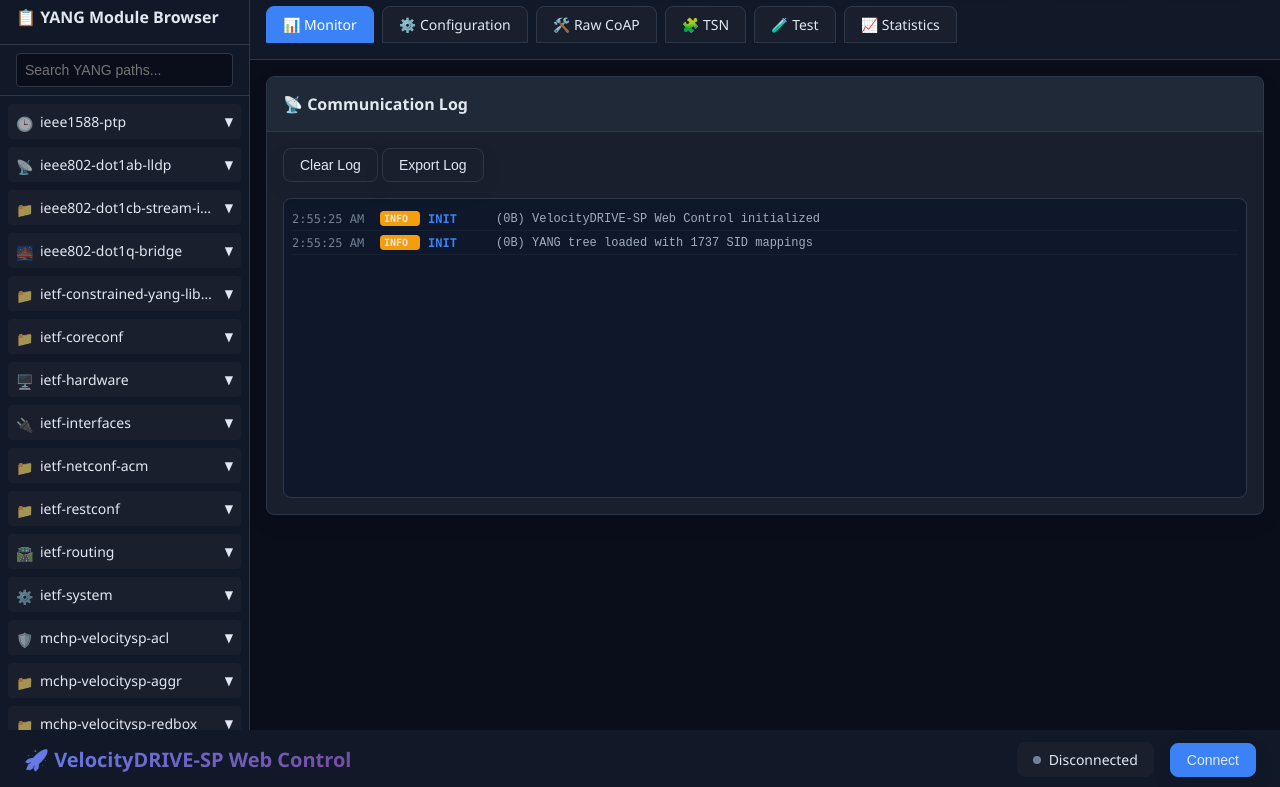
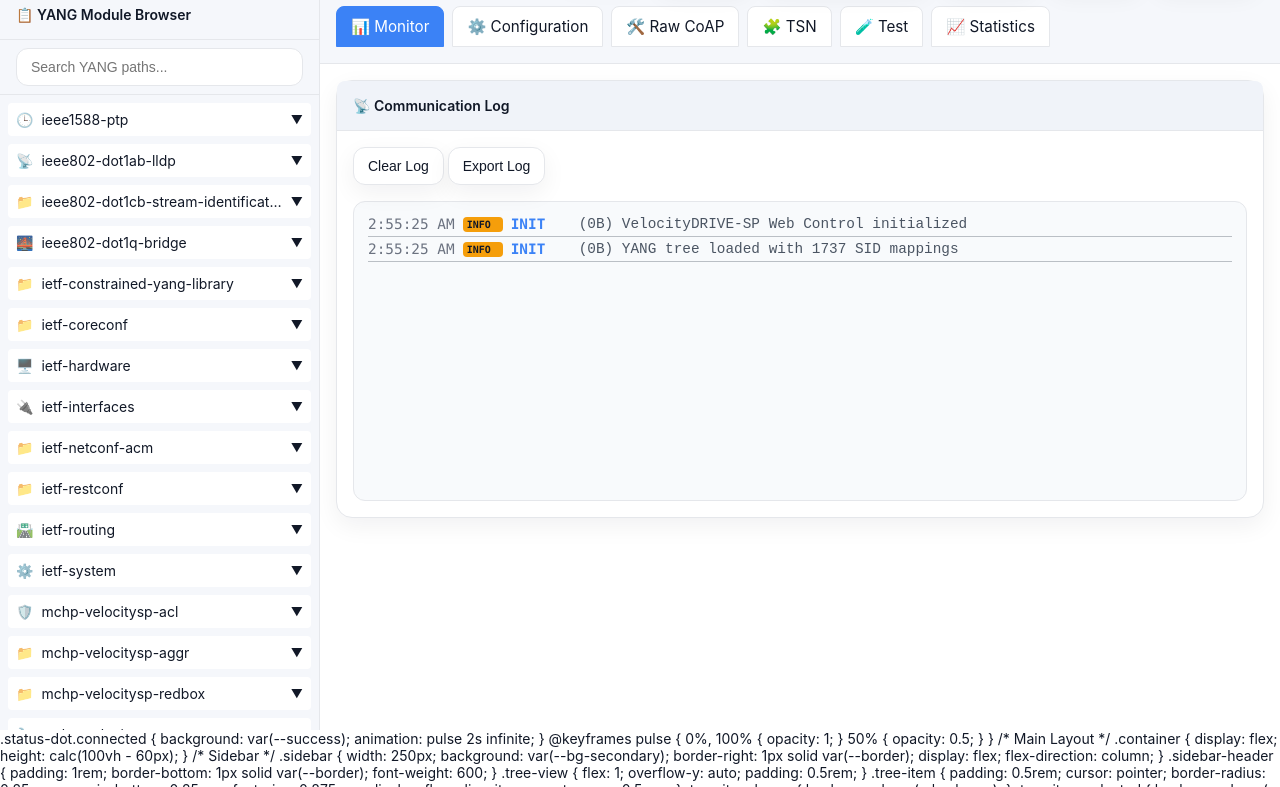
Before and after one commit to hwkim3330/velocitydrivesp-keti, a plain HTML site: page index.html in a window 1280 px wide. Shown: the part 70-857 px from the top of the page. Drawn offline with Linux system fonts and the light colour scheme.

Commit message:
ux(touch): add touch-friendly variables, larger targets; add Touch Mode toggle; remove legacy duplicate style block

```diff
--- a/index.html
+++ b/index.html
@@ -22,6 +22,20 @@
   --error: #ef4444;
   --code-bg: #f8fafc;
   --shadow: 0 8px 24px rgba(17, 24, 39, 0.06);
+  /* Touch-friendly sizing defaults */
+  --base-font-size: 14px;
+  --control-height: 36px;
+  --control-radius: 12px;
+  --tap-padding-y: 10px;
+  --tap-padding-x: 14px;
+}
+/* Touch mode variable overrides */
+.touch-mode {
+  --base-font-size: 17px;
+  --control-height: 48px;
+  --control-radius: 16px;
+  --tap-padding-y: 14px;
+  --tap-padding-x: 18px;
 }
 
 * {
@@ -36,6 +50,8 @@ body {
   color: var(--text-primary);
   height: 100vh;
   overflow: hidden;
+  font-size: var(--base-font-size);
+  -webkit-tap-highlight-color: transparent;
 }
 
 /* Header */
@@ -65,8 +81,9 @@ body {
   background: var(--bg-card);
   color: var(--text-primary);
   border: 1px solid var(--border);
-  padding: 0.5rem 1rem;
-  border-radius: 0.75rem;
+  padding: var(--tap-padding-y) var(--tap-padding-x);
+  min-height: var(--control-height);
+  border-radius: var(--control-radius);
   cursor: pointer;
   font-size: 0.875rem;
   transition: all 0.2s;
@@ -150,10 +167,10 @@ body {
 
 .search-input {
   width: 100%;
-  padding: 0.5rem;
+  padding: var(--tap-padding-y) var(--tap-padding-x);
   background: var(--bg-primary);
   border: 1px solid var(--border);
-  border-radius: 0.25rem;
+  border-radius: var(--control-radius);
   color: var(--text-primary);
   font-size: 0.875rem;
 }
@@ -196,11 +213,11 @@ body {
 }
 
 .tree-item {
-  padding: 0.375rem 0.5rem;
+  padding: calc(var(--tap-padding-y) * 0.8) var(--tap-padding-x);
   cursor: pointer;
   border-radius: 0.25rem;
   margin-bottom: 0.125rem;
-  font-size: 0.75rem;
+  font-size: 0.95rem;
   display: flex;
   align-items: center;
   gap: 0.375rem;
@@ -259,13 +276,16 @@ body {
 }
 
 .tab {
-  padding: 0.5rem 1rem;
+  padding: var(--tap-padding-y) var(--tap-padding-x);
   background: var(--bg-card);
   border: 1px solid var(--border);
   border-radius: 0.5rem 0.5rem 0 0;
   cursor: pointer;
-  font-size: 0.875rem;
+  font-size: 0.95rem;
   transition: all 0.2s;
+  min-height: var(--control-height);
+  display: flex;
+  align-items: center;
 }
 
 .tab.active {
@@ -303,12 +323,12 @@ body {
 .log {
   background: var(--code-bg);
   border: 1px solid var(--border);
-  border-radius: 0.75rem;
+  border-radius: var(--control-radius);
   height: 300px;
   overflow-y: auto;
   font-family: ui-monospace, SFMono-Regular, Menlo, Monaco, Consolas, 'Liberation Mono', 'Courier New', monospace;
-  font-size: 0.8rem;
-  padding: 0.75rem;
+  font-size: 0.9rem;
+  padding: var(--tap-padding-y) var(--tap-padding-x);
 }
 
 .log-entry {
@@ -362,12 +382,13 @@ body {
 
 .form-input {
   width: 100%;
-  padding: 0.75rem;
+  padding: var(--tap-padding-y) var(--tap-padding-x);
   background: var(--bg-primary);
   border: 1px solid var(--border);
-  border-radius: 0.5rem;
+  border-radius: var(--control-radius);
   color: var(--text-primary);
   font-family: inherit;
+  min-height: var(--control-height);
 }
 
 .form-input:focus {
@@ -482,6 +503,7 @@ select.form-input {
     <button class="btn" onclick="document.getElementById('coreconfDir').click()">Import Coreconf Folder</button>
     <button class="btn" onclick="exportSidMap()">Export SID</button>
     <button class="btn" onclick="resetSidMap()">Reset SID</button>
+    <button class="btn" onclick="toggleTouchMode()">Touch Mode</button>
   </div>
 
   <div class="container">
@@ -822,112 +844,8 @@ select.form-input {
 // Complete implementation with enhanced features
 // All protocol handlers, UI management, and communication logic integrated
 </script>
-</body>
-</html>
-<html lang="en">
-<head>
-<meta charset="UTF-8">
-<meta name="viewport" content="width=device-width, initial-scale=1.0">
-<title>VelocityDRIVE-SP Web Control Center</title>
-<style>
-/* Modern Dark Theme */
-:root {
-  --bg-primary: #0a0e1a;
-  --bg-secondary: #111827;
-  --bg-card: #1a1f2e;
-  --bg-hover: #202938;
-  --border: #2d3748;
-  --text-primary: #e2e8f0;
-  --text-secondary: #a0aec0;
-  --text-muted: #718096;
-  --accent: #3b82f6;
-  --accent-hover: #2563eb;
-  --success: #10b981;
-  --warning: #f59e0b;
-  --error: #ef4444;
-  --code-bg: #0f172a;
-}
-
-* {
-  margin: 0;
-  padding: 0;
-  box-sizing: border-box;
-}
-
-body {
-  font-family: 'Segoe UI', Tahoma, Geneva, Verdana, sans-serif;
-  background: var(--bg-primary);
-  color: var(--text-primary);
-  height: 100vh;
-  overflow: hidden;
-}
-
-/* Header */
-.header {
-  background: var(--bg-secondary);
-  border-bottom: 1px solid var(--border);
-  padding: 0.75rem 1.5rem;
-  display: flex;
-  align-items: center;
-  gap: 1rem;
-  height: 60px;
-}
-
-.logo {
-  font-size: 1.25rem;
-  font-weight: 600;
-  background: linear-gradient(135deg, #667eea 0%, #764ba2 100%);
-  -webkit-background-clip: text;
-  -webkit-text-fill-color: transparent;
-  margin-right: auto;
-}
-
-.btn {
-  background: var(--bg-card);
-  color: var(--text-primary);
-  border: 1px solid var(--border);
-  padding: 0.5rem 1rem;
-  border-radius: 0.5rem;
-  cursor: pointer;
-  font-size: 0.875rem;
-  transition: all 0.2s;
-}
-
-.btn:hover {
-  background: var(--bg-hover);
-  border-color: var(--accent);
-}
-
-.btn-primary {
-  background: var(--accent);
-  border-color: var(--accent);
-}
-
-.btn-primary:hover {
-  background: var(--accent-hover);
-}
-
-.btn-danger {
-  background: var(--error);
-  border-color: var(--error);
-}
-
-.status {
-  display: flex;
-  align-items: center;
-  gap: 0.5rem;
-  padding: 0.5rem 1rem;
-  background: var(--bg-card);
-  border-radius: 0.5rem;
-  font-size: 0.875rem;
-}
-
-.status-dot {
-  width: 8px;
-  height: 8px;
-  border-radius: 50%;
-  background: var(--text-muted);
-}
+ </body>
+ </html>
 
 .status-dot.connected {
   background: var(--success);
@@ -2322,6 +2240,16 @@ document.addEventListener('DOMContentLoaded', () => {
       location.reload();
     }
   };
+
+  // Touch mode toggler and auto-detect for touch devices
+  window.toggleTouchMode = () => {
+    document.documentElement.classList.toggle('touch-mode');
+  };
+  try {
+    if (window.matchMedia && window.matchMedia('(pointer: coarse)').matches) {
+      document.documentElement.classList.add('touch-mode');
+    }
+  } catch {}
 
   // -------- PSFP Apply Handlers --------
   function psfpBase() {
```
